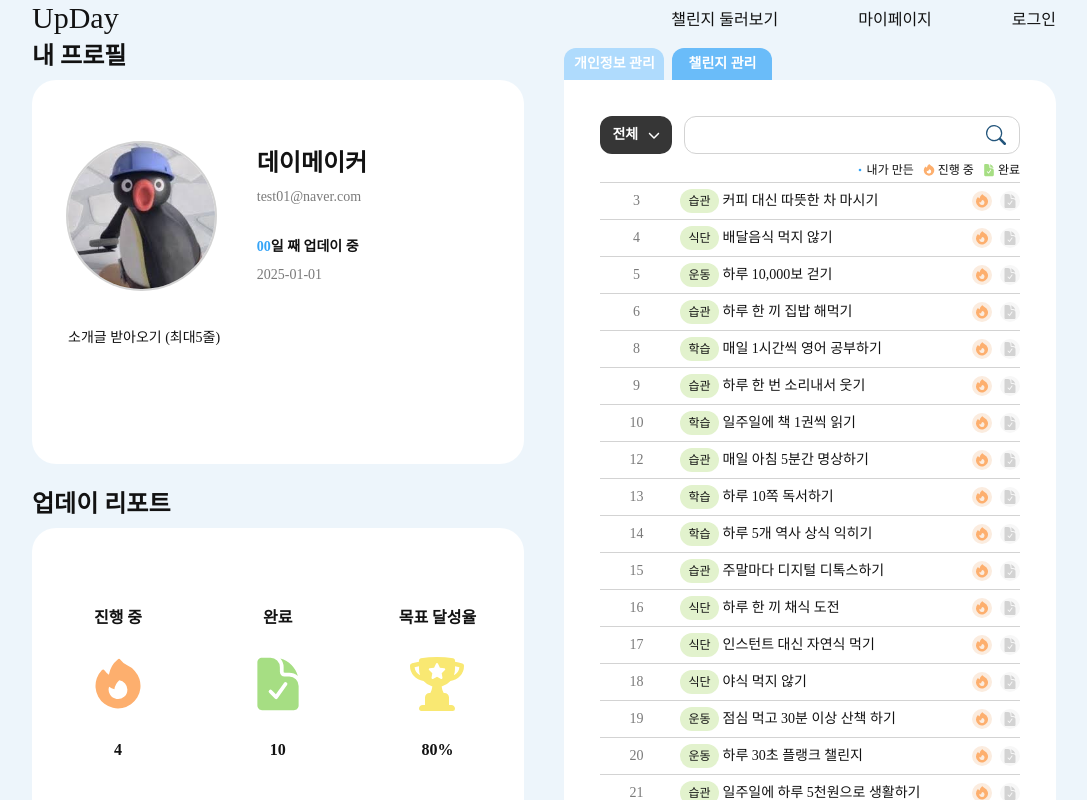
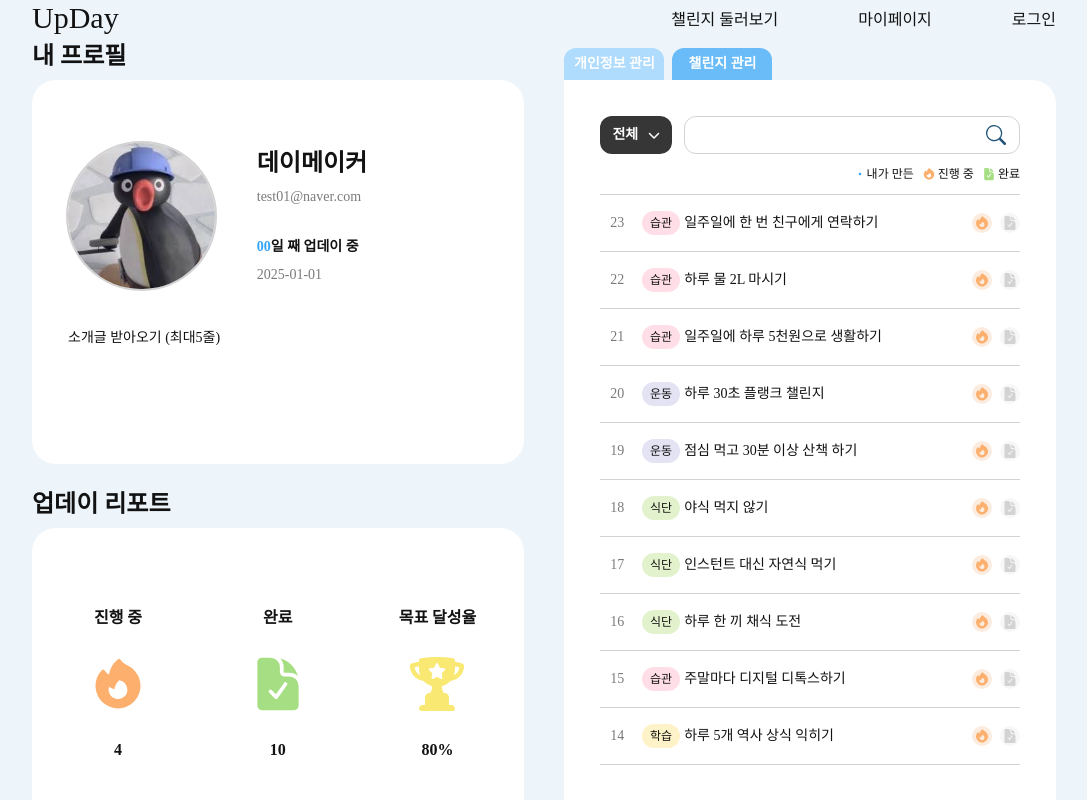
Before and after one commit to upgradeday/upDay, a React (Create React App) app: page /mypage in a window 1280 px wide. Both pictures are taken after a click on the button "챌린지 관리". Shown: the top 800 px of the page, without its empty margins (96-1183 px from the left). Built offline with nearby package versions, Linux system fonts and the light colour scheme; the HTML template or start-up script is replaced by a standard one.

Commit message:
feat: 마이페이지 챌린지 목록 생성 및 목록 카테고리 변경기능 추가

```diff
--- a/src/MyPage/components/myChallengeList.js
+++ b/src/MyPage/components/MyChallengeList.jsx
@@ -6,28 +6,46 @@ import { HiFire, HiDocumentCheck } from 'react-icons/hi2';
 export default function MyChallengeList() {
     const dispatch = useDispatch();
 
-    // Redux state 확인용 로그 추가
     const myChallenges = useSelector((state) => {
-        console.log('Redux State:', state); // Redux 상태 확인
-        return state.myChallengeList?.myChallenge || []; // 방어 코드 추가
+        return state.myChallengeList?.myChallenge || []; // Redux state 확인용 로그 추가, 에러 방지를 위해 []을 기본값으로 지정
     });
 
     useEffect(() => {
         dispatch(setMyChallenge());
     }, [dispatch]);
+
+    const reversedChallenges = [...myChallenges].reverse(); // 리스트를 역순 정렬
+
+    const changeBudge = (category) => {
+        switch (category) {
+            case '식단':
+                return 'budge-meal';
+            case '학습':
+                return 'budge-study';
+            case '운동':
+                return 'budge-sport';
+            case '습관':
+                return 'budge-habit';
+            default:
+                return '';
+        }
+    };
+
     return (
-        <ul className='w-full text-sm'>
-            {myChallenges.length > 0 ? (
-                myChallenges.map((post) => (
+        <ul className='w-full h-[85%] text-sm overflow-scroll'>
+            {reversedChallenges.length > 0 ? (
+                reversedChallenges.map((post) => (
                     <li
                         key={post.id}
-                        className='flex flex-1 gap-2 py-1.5 border-b border-neutral-300'
+                        className='flex flex-1 gap-2 py-4 border-b border-neutral-300'
                     >
-                        <div className='w-[72px] p-0 text-neutral-500 flex justify-center items-center'>
+                        <div className='w-[8%] p-0 text-neutral-500 flex justify-center items-center'>
                             {post.id}
                         </div>
                         <div className='flex flex-1 gap-1 items-center p-0'>
-                            <div className='budge-meal text-xs'>
+                            <div
+                                className={`text-xs ${changeBudge(post.category)}`}
+                            >
                                 {post.category}
                             </div>
                             {post.title}
--- a/src/MyPage/components/MyChallengeSection.jsx
+++ b/src/MyPage/components/MyChallengeSection.jsx
@@ -40,7 +40,7 @@ export default function MyChallengeSection() {
                     </button>
                 </div>
             </div>
-            <div className='flex gap-2 justify-end mt-2 pb-1 border-b border-neutral-300 '>
+            <div className='flex gap-2 justify-end mt-3 pb-3 border-b border-neutral-300 '>
                 <div className='flex items-center'>
                     <BsDot className='text-blue-500 text-sm' />
                     <p className='text-xs'>내가 만든</p>
--- a/src/MyPage/components/MyPageLayout.jsx
+++ b/src/MyPage/components/MyPageLayout.jsx
@@ -2,7 +2,7 @@ import React from 'react';
 import { Helmet } from 'react-helmet';
 import MyProfile from './MyProfileSection';
 import MyReport from './MyReportSection';
-import TabSwitcher from './TabSwitcher.js';
+import TabSwitcher from './TabSwitcher';
 
 const MyPageLayout = () => {
     return (
@@ -21,6 +21,3 @@ const MyPageLayout = () => {
 };
 
 export default MyPageLayout;
-<Helmet>
-    <title>로그인 | upDay와 함께 새로운 하루</title>
-</Helmet>;
--- a/src/store/features/userChallengeSlice.js
+++ b/src/store/features/userChallengeSlice.js
@@ -10,7 +10,7 @@ const userChallengeSlice = createSlice({
     reducers: {
         setMyChallenge: (state) => {
             state.myChallenge = state.list.filter(
-                (challenge) => challenge.clgJoin
+                (challenge) => challenge.clgJoin // 내가 참여한 챌린지 = clgJoin:true
             );
         },
     },
```
Also changed, not shown: src/MyPage/components/TabSwitcher.jsx (renamed from src/MyPage/components/TabSwitcher.js).
